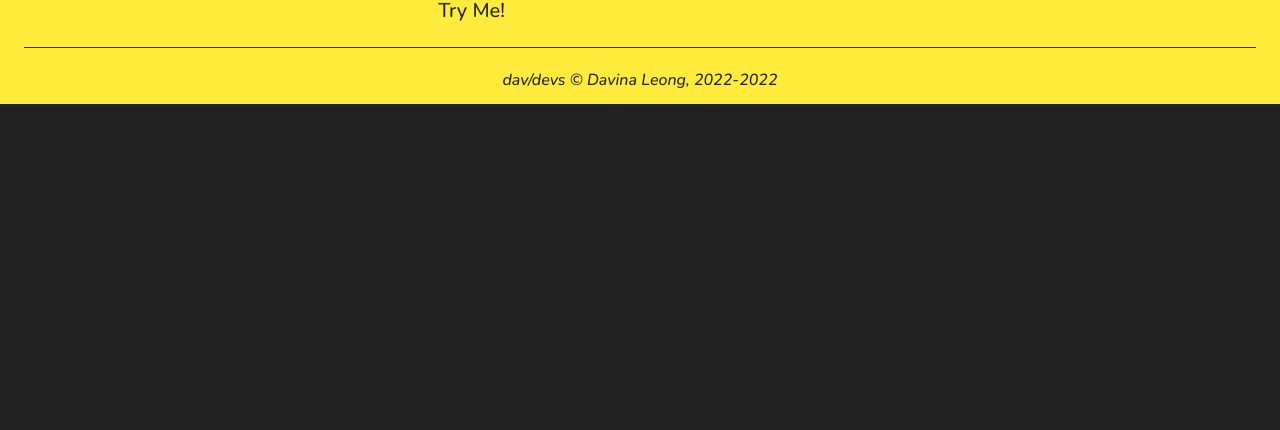
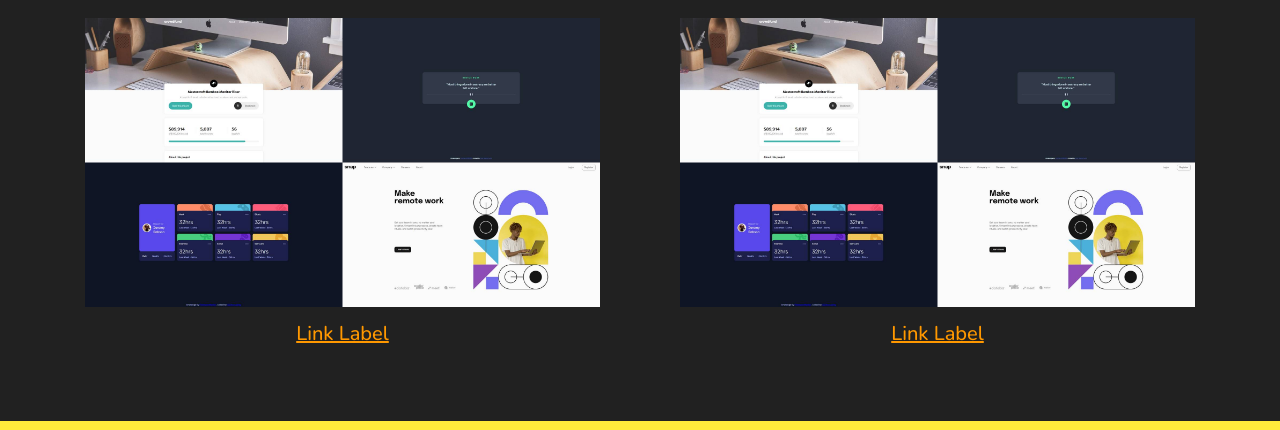
Before and after one commit to davinaleong/proj-davdevs-2022-template, a website built with Vite: page index.html in a window 1280 px wide. Shown: the part 3375-3805 px from the top of the page. Before the commit the page ends 3479 px from the top, so only its background shows below. Built offline with nearby package versions, Linux system fonts and the light colour scheme.

Commit message:
Done with additional links section

```diff
--- a/index.html
+++ b/index.html
@@ -423,6 +423,24 @@
             </form>
           </div>
         </section>
+
+        <section id="additional-links" class="section section-gray-900 section-gray-900-to-gray-900">
+          <div class="section-inner container">
+            <h2 class="ff-secondary fsize-700 fw-medium clr-yellow-500 ta-center m-b-400">Additional Content</h2>
+
+            <div class="additional-content-grid">
+              <a href="#" class="link-accent additional-content-cell">
+                <img src="./images/fem-projects.jpg" alt="" class="additional-content-cell__image">
+                <p class="additional-content-cell__content">Link Label</p>
+              </a>
+
+              <a href="#" class="link-accent additional-content-cell">
+                <img src="./images/fem-projects.jpg" alt="" class="additional-content-cell__image">
+                <p class="additional-content-cell__content">Link Label</p>
+              </a>
+            </div>
+          </div>
+        </section>
       </div>
 
       <footer class="main-footer">
--- a/src/styles/_base.scss
+++ b/src/styles/_base.scss
@@ -189,6 +189,24 @@ sup,
   margin-inline: size("auto");
 }
 
+a,
+a:where(:active, :visited) {
+  --clr-link: var(--clr-gray-50);
+  --clr-link-hover: var(--clr-gray-100);
+
+  color: var(--clr-link);
+  transition: color 0.3s ease-in-out;
+}
+
+a:where(:hover) {
+  color: var(--clr-link-hover);
+}
+
+a.link-accent {
+  --clr-link: var(--clr-accent-1-500);
+  --clr-link-hover: var(--clr-accent-2-500);
+}
+
 // Buttons
 .btn {
   --btn-padding: var(--size-50);
--- a/src/styles/_components.scss
+++ b/src/styles/_components.scss
@@ -82,3 +82,27 @@
     text-align: left;
   }
 }
+
+.additional-content-grid {
+  display: grid;
+  gap: var(--size-400);
+}
+
+.additional-content-cell {
+  display: flex;
+  flex-direction: column;
+  text-align: center;
+  gap: var(--size-200);
+}
+
+.additional-content-cell__image {
+  aspect-ratio: 16/9;
+  object-fit: cover;
+}
+
+@media (min-width: breakpoint("md")) {
+  .additional-content-grid {
+    grid-template-columns: repeat(2, 1fr);
+    gap: var(--size-800);
+  }
+}
```
